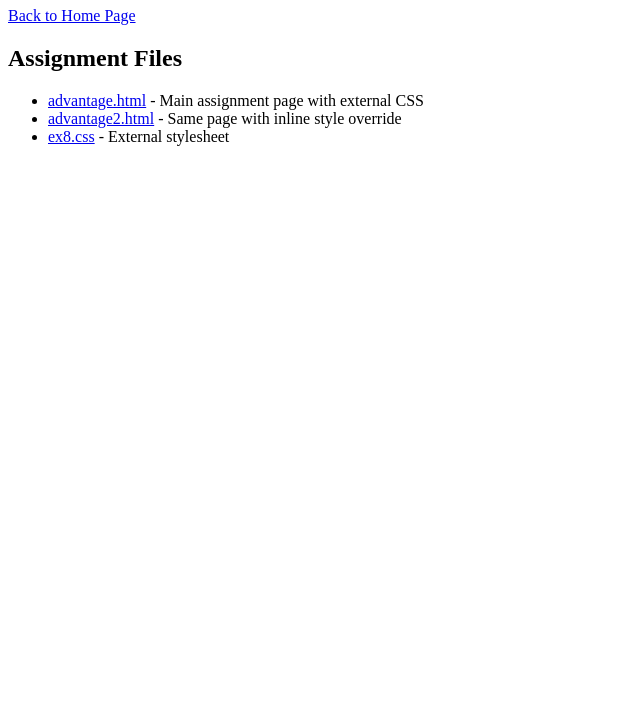
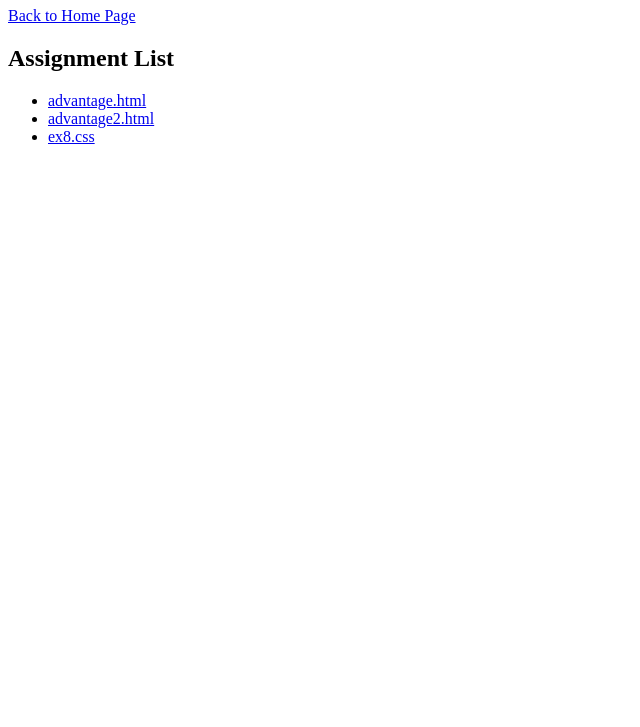
Before and after one commit to bhshafer/WebDev, a plain HTML site: page chapter3/Ch3Assignment/index.html in a window 1280 px wide. Shown: the part 73-800 px from the top of the page, without its empty margins (0-640 px from the left). Drawn offline with Linux system fonts and the light colour scheme.

Commit message:
Update index.html

```diff
--- a/chapter3/Ch3Assignment/index.html
+++ b/chapter3/Ch3Assignment/index.html
@@ -10,11 +10,11 @@
 
     <p><a href="../../index.html">Back to Home Page</a></p>
 
-    <h2>Assignment Files</h2>
+    <h2>Assignment List</h2>
     <ul>
-        <li><a href="advantage.html">advantage.html</a> - Main assignment page with external CSS</li>
-        <li><a href="advantage2.html">advantage2.html</a> - Same page with inline style override</li>
-        <li><a href="ex8.css">ex8.css</a> - External stylesheet</li>
+        <li><a href="advantage.html">advantage.html</a></li>
+        <li><a href="advantage2.html">advantage2.html</a></li>
+        <li><a href="ex8.css">ex8.css</a></li>
     </ul>
 
 </body>
```
